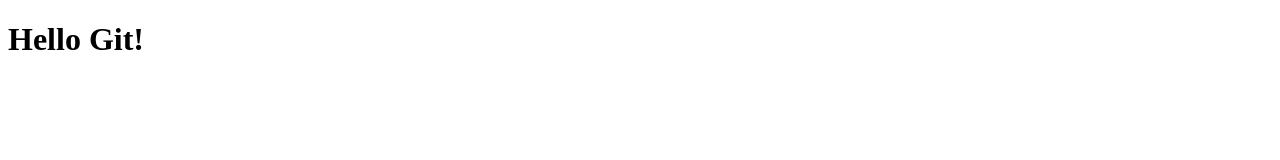
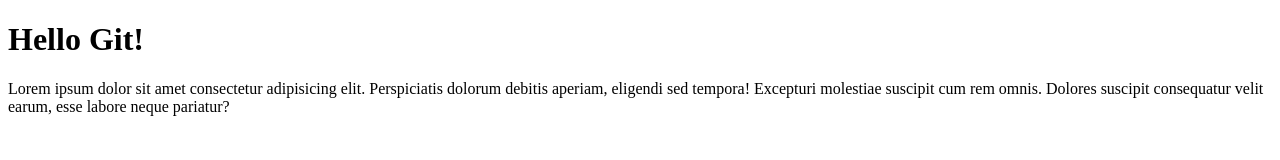
Before and after one commit to galekk91/git-course-4, a plain HTML site: page index.html in a window 1280 px wide. Drawn offline with Linux system fonts and the light colour scheme.

Commit message:
Added paragraph to index.html

```diff
--- a/index.html
+++ b/index.html
@@ -7,5 +7,6 @@
 </head>
 <body>
     <h1>Hello Git!</h1>
+    <p>Lorem ipsum dolor sit amet consectetur adipisicing elit. Perspiciatis dolorum debitis aperiam, eligendi sed tempora! Excepturi molestiae suscipit cum rem omnis. Dolores suscipit consequatur velit earum, esse labore neque pariatur?</p>
 </body>
 </html>
```
